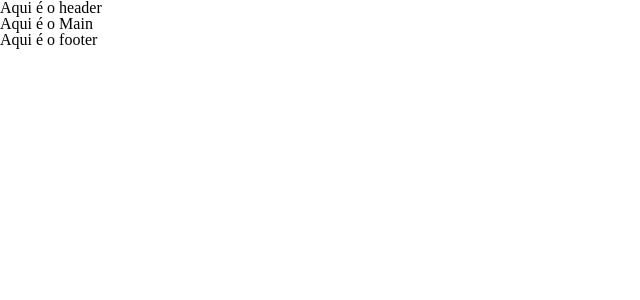
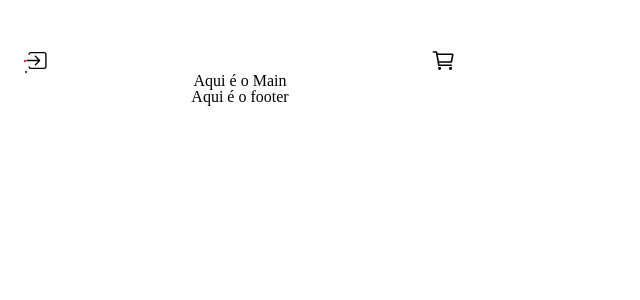
Before and after one commit to igorbrasilc/projeto14-clothing-front, a React app: page / in a window 1280 px wide. Shown: the top 300 px of the page, without its empty margins (0-640 px from the left). Built offline with nearby package versions, Linux system fonts and the light colour scheme.

Commit message:
fix merge

```diff
--- a/package.json
+++ b/package.json
@@ -37,6 +37,8 @@
   "dependencies": {
     "react": "^18.0.0",
     "react-dom": "^18.0.0",
+    "react-icons": "^4.3.1",
+    "react-router-dom": "^6.3.0",
     "styled-components": "^5.3.5"
   },
   "repository": {
--- a/src/assets/GlobalStyles.js
+++ b/src/assets/GlobalStyles.js
@@ -1,5 +1,11 @@
 import { createGlobalStyle } from 'styled-components';
 
-const GlobalStyle = createGlobalStyle``;
+const GlobalStyle = createGlobalStyle`
+* {
+  box-sizing: border-box;
+  --color-theme: #FF233D;
+  --fontgit
+}
+`;
 
 export default GlobalStyle;
--- a/src/components/headers/HeaderMain.jsx
+++ b/src/components/headers/HeaderMain.jsx
@@ -1,8 +1,35 @@
 import React from 'react';
 import styled from 'styled-components';
 
+import { IoIosLogIn } from 'react-icons/io';
+import { IoCar, IoCartOutline } from 'react-icons/io5';
+
 export default function HeaderMain() {
   return (
-    <h1>Aqui é o header</h1>
+    <HeaderWrapper>
+      <IoIosLogIn />
+      <IoCartOutline />
+      {1 === 1 ? <span>.</span> : <></>}
+    </HeaderWrapper>
   );
 }
+
+const HeaderWrapper = styled.header`
+  display: flex;
+  justify-content: space-between;
+  align-items: center;
+  width: 90%;
+  margin-top: 10%;
+  position: relative;
+
+  svg {
+    font-size: 25px;
+  }
+
+  span {
+    position: absolute;
+    width: 2px;
+    height: 2px;
+    background-color: var(--color-theme)
+  }
+`;
--- a/src/components/mains/Main.jsx
+++ b/src/components/mains/Main.jsx
@@ -6,16 +6,19 @@ import FooterMain from '../footers/FooterMain.jsx';
 
 export default function Main() {
   return (
-    <>
+    <MainWrapper>
       <HeaderMain />
-      <MainWrapper>
-        <h1>Aqui é o Main</h1>
-      </MainWrapper>
+      <h1>Aqui é o Main</h1>
       <FooterMain />
-    </>
+    </MainWrapper>
   );
 }
 
 const MainWrapper = styled.main`
-
+display: flex;
+flex-direction: column;
+align-items: center;
+width: 100vw;
+max-width: 480px;
+height: 100vh;
 `;
```
